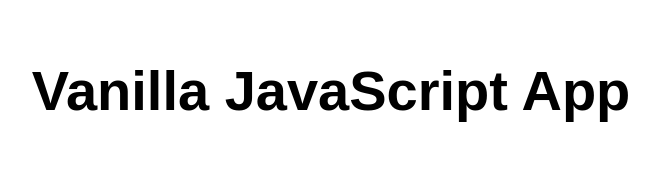
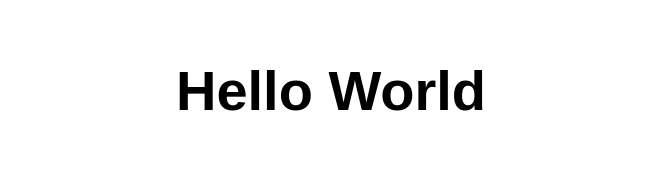
Before and after one commit to einstein-w/einsteinwstaticsite, a plain HTML site: page index.html in a window 1280 px wide. Shown: the whole page, without its empty margins (309-968 px from the left). Drawn offline with Linux system fonts and the light colour scheme.

Commit message:
Update index.html

```diff
--- a/index.html
+++ b/index.html
@@ -10,7 +10,7 @@
 
 <body>
   <main>
-    <h1>Vanilla JavaScript App</h1>
+    <h1>Hello World</h1>
   </main>
 </body>
 
```
